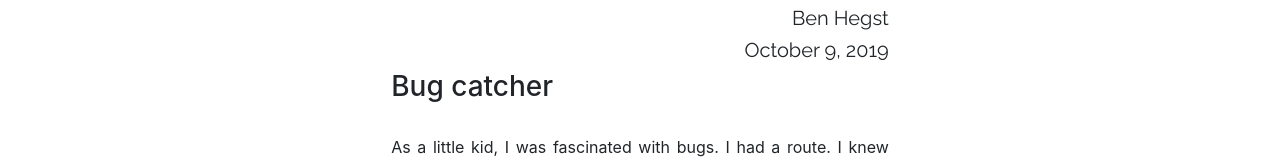
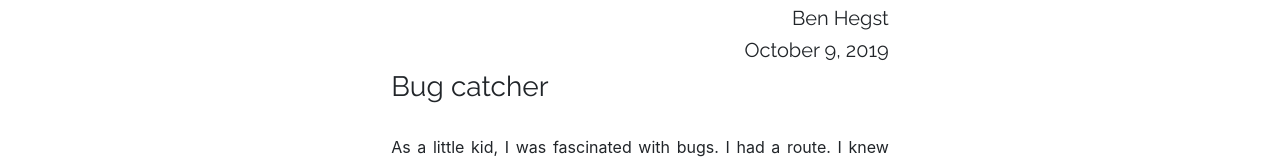
Before and after one commit to IrinaPenzina/storybook, a plain HTML site: page ben.html in a window 1280 px wide. Shown: the part 553-713 px from the top of the page. Drawn offline with nearby package versions, Linux system fonts and the light colour scheme.

Commit message:
minor changes

```diff
--- a/style.css
+++ b/style.css
@@ -28,8 +28,9 @@ main {
   margin: 20px auto;
 }
 
-h1, p {
+h1, h2, h3, h5 p {
   margin-bottom: 24px;
+  font-family: 'Raleway', sans-serif;
 }
 
 p {
```
Also changed, not shown: ben.html (+1 -0 lines).
